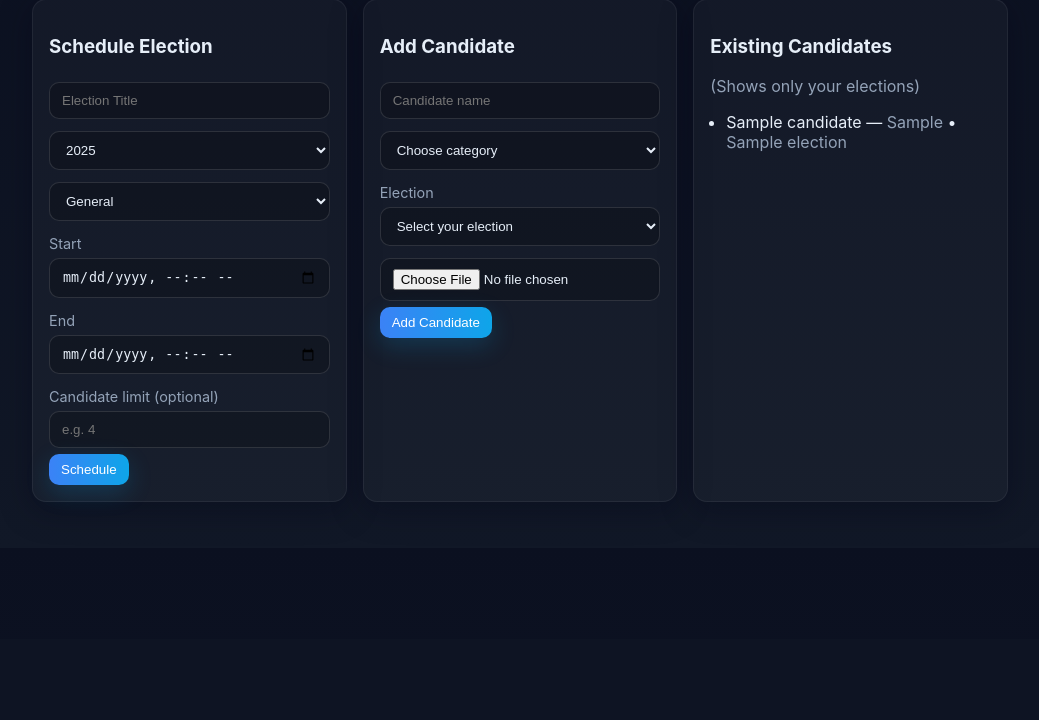
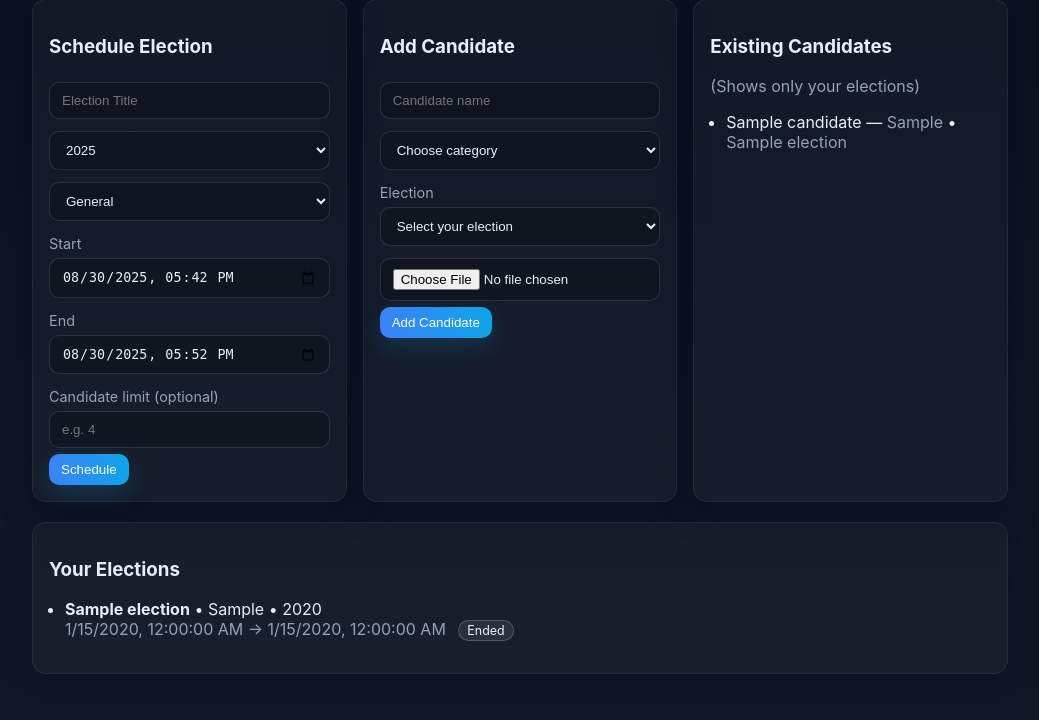
Before and after one commit to Ayush22042004/v_s2, a Flask app: page /admin in a window 1280 px wide. Shown: the part 161-881 px from the top of the page, without its empty margins (120-1159 px from the left). Before the commit the page ends 663 px from the top, so only its background shows below. Run offline with Flask 3, Linux system fonts and the light colour scheme; a user stored in the database is signed in; tables that the repository leaves empty hold one stand-in row (values such as "Sample post").

Commit message:
5th commit

```diff
--- a/static/style.css
+++ b/static/style.css
@@ -18,3 +18,8 @@ label{display:block;margin-top:8px;font-size:.9rem;color:var(--muted)}
 .flash.ok{border-color:#22c55e66}.flash.error{border-color:#ef444466}.flash.warn{border-color:#f59e0b66}
 .auth-card{max-width:420px;margin:0 auto}
 ul{padding-left:16px}
+
+.badge{display:inline-block;margin-left:8px;padding:2px 8px;border-radius:999px;font-size:.78rem;border:1px solid rgba(255,255,255,.12);}
+.badge.active{background:rgba(34,197,94,.15);border-color:rgba(34,197,94,.35)}
+.badge.upcoming{background:rgba(59,130,246,.15);border-color:rgba(59,130,246,.35)}
+.badge.ended{background:rgba(148,163,184,.15);border-color:rgba(148,163,184,.35)}
--- a/templates/admin.html
+++ b/templates/admin.html
@@ -73,4 +73,70 @@
     </ul>
   </div>
 </div>
+
+  <div class="card">
+    <h3>Your Elections</h3>
+    <ul>
+      {% for e in elections %}
+        <li>
+          <strong>{{ e.title or e.category }}</strong> • {{ e.category }} • {{ e.year or "YYYY" }}
+          <br>
+          <span class="muted">
+            <span class="utc-time">{{ e.start_time }}</span> → <span class="utc-time">{{ e.end_time }}</span>
+          </span>
+          <span class="badge" data-start="{{ e.start_time }}" data-end="{{ e.end_time }}"></span>
+        </li>
+      {% else %}
+        <li class="muted">No elections yet.</li>
+      {% endfor %}
+    </ul>
+  </div>
+</div>
+<script>
+  // Prefill Start = now+1 minute, End = start+10 minutes
+  function pad(n){return (n<10?'0':'')+n;}
+  function toLocalInputValue(d){
+    return d.getFullYear() + '-' + pad(d.getMonth()+1) + '-' + pad(d.getDate()) + 'T' + pad(d.getHours()) + ':' + pad(d.getMinutes());
+  }
+  function setDefaultTimes(){
+    const startEl = document.querySelector('input[name="start_time"]');
+    const endEl = document.querySelector('input[name="end_time"]');
+    if(!startEl || !endEl) return;
+    if(!startEl.value || !endEl.value){
+      const now = new Date();
+      now.setSeconds(0,0);
+      now.setMinutes(now.getMinutes()+1);
+      const end = new Date(now.getTime() + 10*60000);
+      startEl.value = toLocalInputValue(now);
+      endEl.value = toLocalInputValue(end);
+      startEl.min = toLocalInputValue(now);
+      endEl.min = toLocalInputValue(now);
+    }
+  }
+  // Badges: show Active/Upcoming/Ended based on UTC timestamps stored in data-*
+  function updateBadges(){
+    const now = new Date();
+    document.querySelectorAll('.badge[data-start][data-end]').forEach(function(b){
+      const s = new Date(b.dataset.start);
+      const t = new Date(b.dataset.end);
+      b.classList.remove('active','upcoming','ended');
+      if(isNaN(s) || isNaN(t)){ b.textContent=''; return; }
+      if(s <= now && now <= t){
+        b.textContent = 'Active now';
+        b.classList.add('active');
+      }else if(now < s){
+        b.textContent = 'Upcoming';
+        b.classList.add('upcoming');
+      }else{
+        b.textContent = 'Ended';
+        b.classList.add('ended');
+      }
+    });
+  }
+  document.addEventListener('DOMContentLoaded', function(){
+    setDefaultTimes();
+    updateBadges();
+    setInterval(updateBadges, 30000); // refresh every 30s
+  });
+</script>
 {% endblock %}
```
